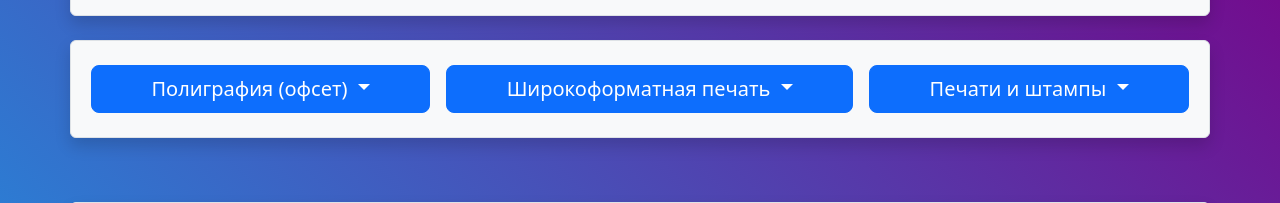
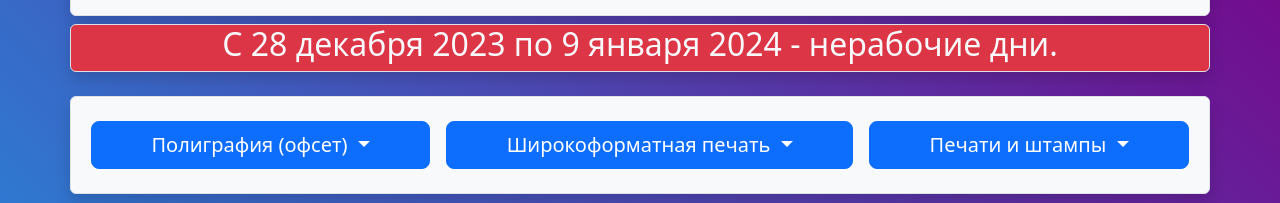
Before and after one commit to Klaus8k/tipkor_site, a Django app: page /poly/card/ in a window 1280 px wide. Shown: the part 170-373 px from the top of the page. Run offline with Django 4.2, Linux system fonts and the light colour scheme; data that the repository does not hold is empty; some libraries are stand-ins or nearby versions.

Commit message:
add ng news

```diff
--- a/tipkor/tipkor/templates/tipkor/base.html
+++ b/tipkor/tipkor/templates/tipkor/base.html
@@ -39,6 +39,7 @@
 </head>
 
 <body>
+
 	<!-- Верхняя строка -->
 	<div class="container pt-4">
 		<div class="top_line row bg-light shadow border d-flex justify-content-center align-items-center rounded p-3">
@@ -80,12 +81,20 @@
 						<a href="https://t.me/+79645716551" target="_blank"
 							style="font-weight: 800; font-size: large; padding-left: 2px">Telegram</a>
 					</a>
-
-
 				</div>
 			</div>
 		</div>
 	</div>
+
+	<!-- Строка важного объявления -->
+	<div class="container pt-2">
+		<div class="row bg-danger shadow border d-flex justify-content-center align-items-center rounded">
+			<h2 class="d-flex text-center justify-content-center text-light">С 28 декабря 2023 по 9 января 2024 - нерабочие дни.
+			</h2>
+		</div>
+	</div>
+
+
 
 	<!-- Навигация -->
 	<div class="container my-4 py-2 bg-light shadow border rounded">
```
